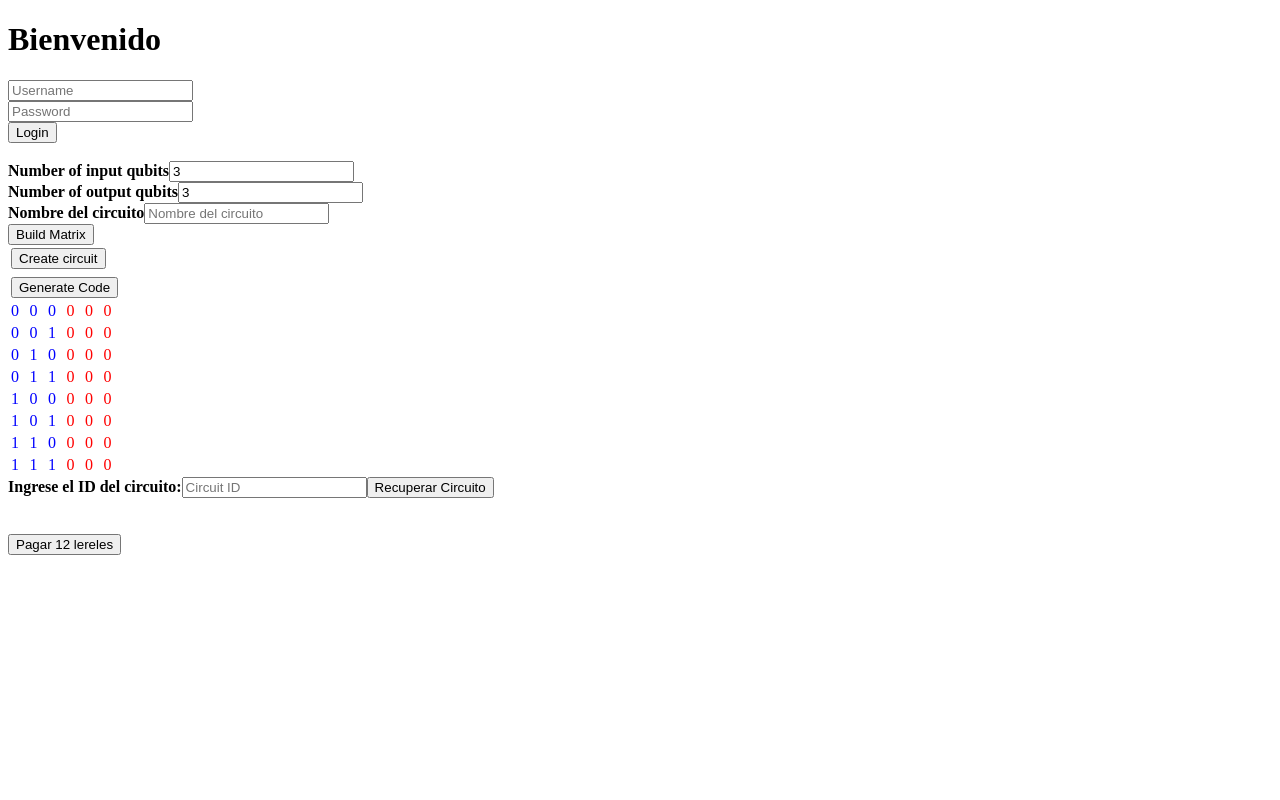
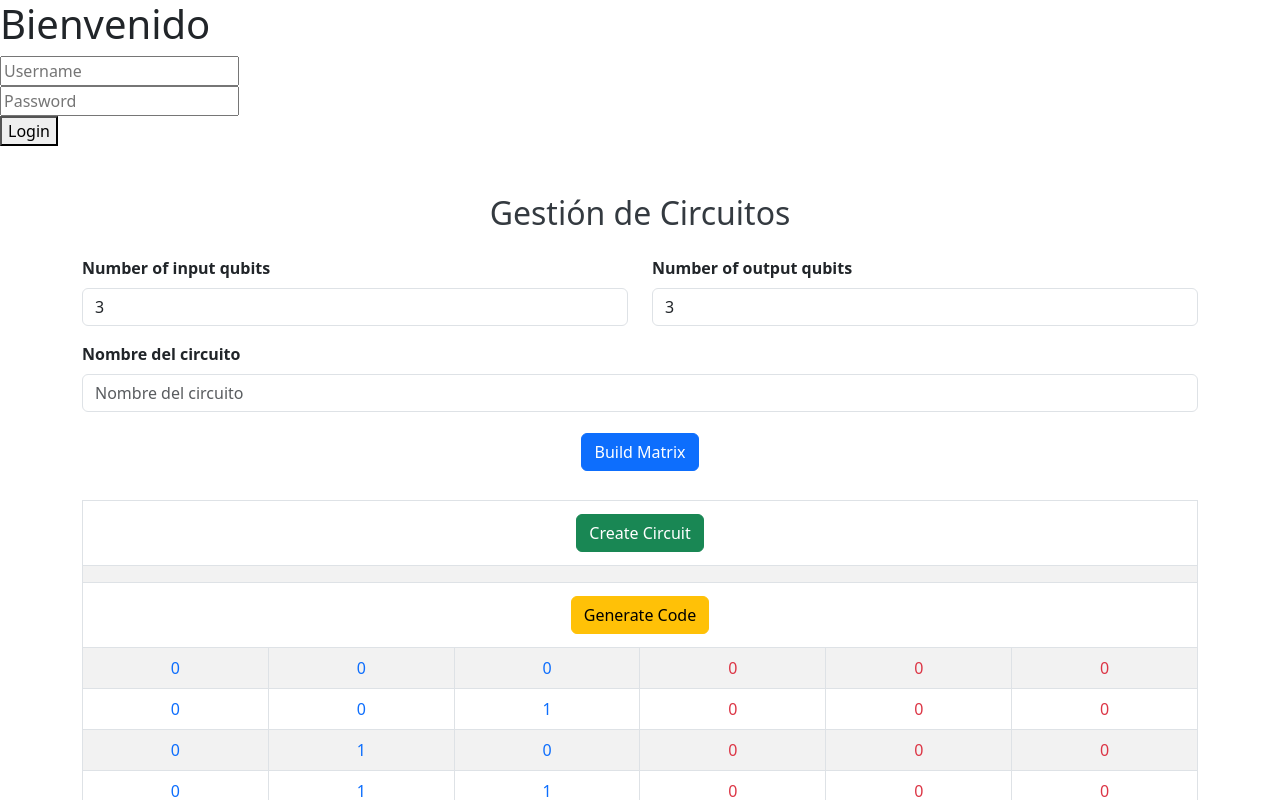
Before and after one commit to Veromc24/DisenoSoftware, an Angular app in the folder FEcircuits/circuitsfe/: page / in a window 1280 px wide. Both pictures are taken after a click on the button "Build Matrix". Shown: the top 800 px of the page. Built offline with nearby package versions, Linux system fonts and the light colour scheme.

Commit message:
Frontend mas bonito

```diff
--- a/FEcircuits/circuitsfe/src/app/circuit/circuit.component.css
+++ b/FEcircuits/circuitsfe/src/app/circuit/circuit.component.css
@@ -0,0 +1,15 @@
+body {
+  background-color: #f8f9fa;
+}
+
+h2 {
+  color: #343a40;
+}
+
+.table {
+  margin-top: 20px;
+}
+
+button {
+  margin: 5px;
+}
--- a/FEcircuits/circuitsfe/src/app/circuit/circuit.component.html
+++ b/FEcircuits/circuitsfe/src/app/circuit/circuit.component.html
@@ -1,73 +1,92 @@
-<strong>Number of input qubits</strong>
-<input type="number" [(ngModel)]="inputQubits" min="1">
-<br>
-<strong>Number of output qubits</strong>
-<input type="number" [(ngModel)]="outputQubits" min="1">
-<br>
-<strong>Nombre del circuito</strong>
-<input type="text" [(ngModel)]="circuitName" placeholder="Nombre del circuito">
-<br>
+<div class="container mt-4">
+  <h2 class="text-center mb-4">Gestión de Circuitos</h2>
 
-<button (click)="buildMatrix()" [disabled]="inputQubits <= 0 || outputQubits <= 0">Build Matrix</button>
-<br>
+  <div class="row mb-3">
+    <div class="col-md-6">
+      <label for="inputQubits" class="form-label"><strong>Number of input qubits</strong></label>
+      <input id="inputQubits" type="number" class="form-control" [(ngModel)]="inputQubits" min="1">
+    </div>
+    <div class="col-md-6">
+      <label for="outputQubits" class="form-label"><strong>Number of output qubits</strong></label>
+      <input id="outputQubits" type="number" class="form-control" [(ngModel)]="outputQubits" min="1">
+    </div>
+  </div>
 
-<table *ngIf="showMatrix"> <!-- Mostrar la tabla solo si showMatrix es true -->
+  <div class="mb-3">
+    <label for="circuitName" class="form-label"><strong>Nombre del circuito</strong></label>
+    <input id="circuitName" type="text" class="form-control" [(ngModel)]="circuitName" placeholder="Nombre del circuito">
+  </div>
+
+  <div class="text-center mb-4">
+    <button class="btn btn-primary" (click)="buildMatrix()" [disabled]="inputQubits <= 0 || outputQubits <= 0">Build Matrix</button>
+  </div>
+
+  <table class="table table-bordered table-striped" *ngIf="showMatrix">
+    <thead>
       <tr>
-    <td [attr.colspan]="inputQubits + outputQubits">
-      <button (click)="createCircuit()">Create circuit</button>
-    </td>
+        <th [attr.colspan]="inputQubits + outputQubits" class="text-center">
+          <button class="btn btn-success" (click)="createCircuit()">Create Circuit</button>
+        </th>
       </tr>
+    </thead>
+    <tbody>
       <tr>
-    <td [attr.colspan]="inputQubits + outputQubits">
-      <p *ngIf="creationMessage && creationMessage.includes('ID:')"style="color: green;">
-        <strong style="color: black;">ID del Circuito:</strong> {{ creationMessage.split('ID:')[1].trim() }}
+        <td [attr.colspan]="inputQubits + outputQubits" class="text-center">
+          <p *ngIf="creationMessage && creationMessage.includes('ID:')" class="text-success">
+            <strong>ID del Circuito:</strong> {{ creationMessage.split('ID:')[1].trim() }}
           </p>
         </td>
       </tr>
       <tr>
-    <td [attr.colspan]="inputQubits + outputQubits">
-      <button (click)="generateCode()">Generate Code</button>
+        <td [attr.colspan]="inputQubits + outputQubits" class="text-center">
+          <button class="btn btn-warning" (click)="generateCode()">Generate Code</button>
         </td>
       </tr>
       <tr *ngFor="let row of matrix.values; let rowNumber = index">
-    <td *ngFor="let value of row; let colNumber = index">
-      <span *ngIf="colNumber < inputQubits" style="color: blue">
+        <td *ngFor="let value of row; let colNumber = index" class="text-center">
+          <span *ngIf="colNumber < inputQubits" class="text-primary">
             {{ value }}
           </span>
-      <span *ngIf="colNumber >= inputQubits" (click)="negate(rowNumber, colNumber)" style="color: red">
+          <span *ngIf="colNumber >= inputQubits" (click)="negate(rowNumber, colNumber)" class="text-danger" style="cursor: pointer;">
             {{ value }}
           </span>
         </td>
       </tr>
+    </tbody>
   </table>
 
-<div>
-  <strong>Ingrese el ID del circuito:</strong>
-  <input type="text" [(ngModel)]="circuitId" placeholder="Circuit ID">
-  <button (click)="getCircuit()">Recuperar Circuito</button>
+  <div class="mt-4">
+    <label for="circuitId" class="form-label"><strong>Ingrese el ID del circuito:</strong></label>
+    <input id="circuitId" type="text" class="form-control mb-2" [(ngModel)]="circuitId" placeholder="Circuit ID">
+    <button class="btn btn-info" (click)="getCircuit()">Recuperar Circuito</button>
   </div>
 
-<div *ngIf="retrievedCircuit">
-  <h3>Circuito Recuperado:</h3>
+  <div *ngIf="retrievedCircuit" class="mt-4">
+    <h3 class="text-center">Circuito Recuperado</h3>
     <p><strong>ID:</strong> {{ retrievedCircuit.id }}</p>
     <p><strong>Output Qubits:</strong> {{ retrievedCircuit.outputQubits }}</p>
     <p><strong>Nombre:</strong> {{ retrievedCircuit.name || 'Sin nombre' }}</p>
     <p><strong>Número de Qubits:</strong> {{ retrievedCircuit.qubits }}</p>
     <h4>Tabla de Verdad:</h4>
-  <table border="1">
+    <table class="table table-bordered">
+      <thead>
         <tr>
-      <th *ngFor="let col of retrievedCircuit.table[0]; let i = index">
+          <th *ngFor="let col of retrievedCircuit.table[0]; let i = index" class="text-center">
             <span [style.color]="i < retrievedCircuit.table[0].length - retrievedCircuit.outputQubits ? 'blue' : 'red'">
               Columna {{ i + 1 }}
             </span>
           </th>
         </tr>
+      </thead>
+      <tbody>
         <tr *ngFor="let row of retrievedCircuit.table">
-      <td *ngFor="let cell of row; let colNumber = index">
+          <td *ngFor="let cell of row; let colNumber = index" class="text-center">
             <span [style.color]="colNumber < retrievedCircuit.table[0].length - retrievedCircuit.outputQubits ? 'blue' : 'red'">
               {{ cell }}
             </span>
           </td>
         </tr>
+      </tbody>
     </table>
   </div>
+</div>
--- a/FEcircuits/circuitsfe/src/index.html
+++ b/FEcircuits/circuitsfe/src/index.html
@@ -6,6 +6,7 @@
   <base href="/">
   <meta name="viewport" content="width=device-width, initial-scale=1">
   <link rel="icon" type="image/x-icon" href="favicon.ico">
+  <link href="https://cdn.jsdelivr.net/npm/bootstrap@5.3.0/dist/css/bootstrap.min.css" rel="stylesheet">
 </head>
 <body>
   <app-root></app-root>
```
Lines whose indentation alone changed are shown as unchanged.
